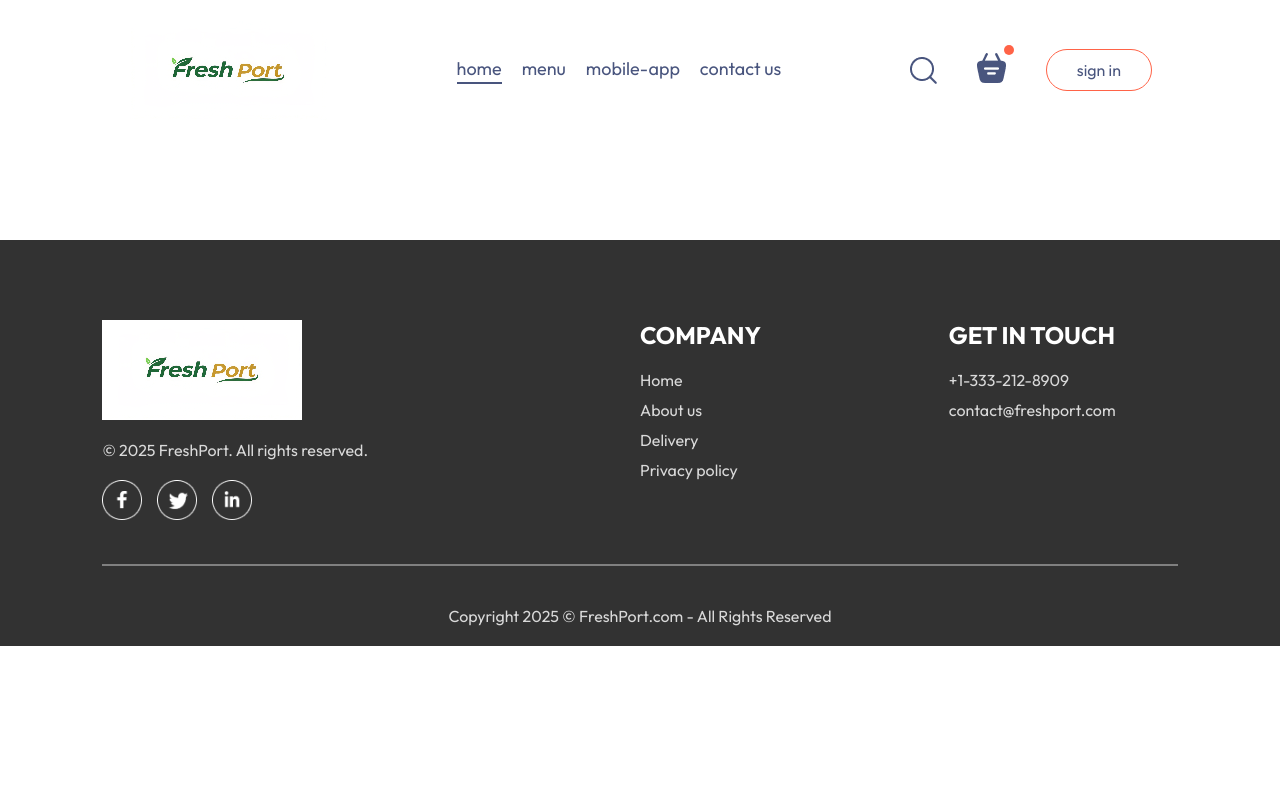
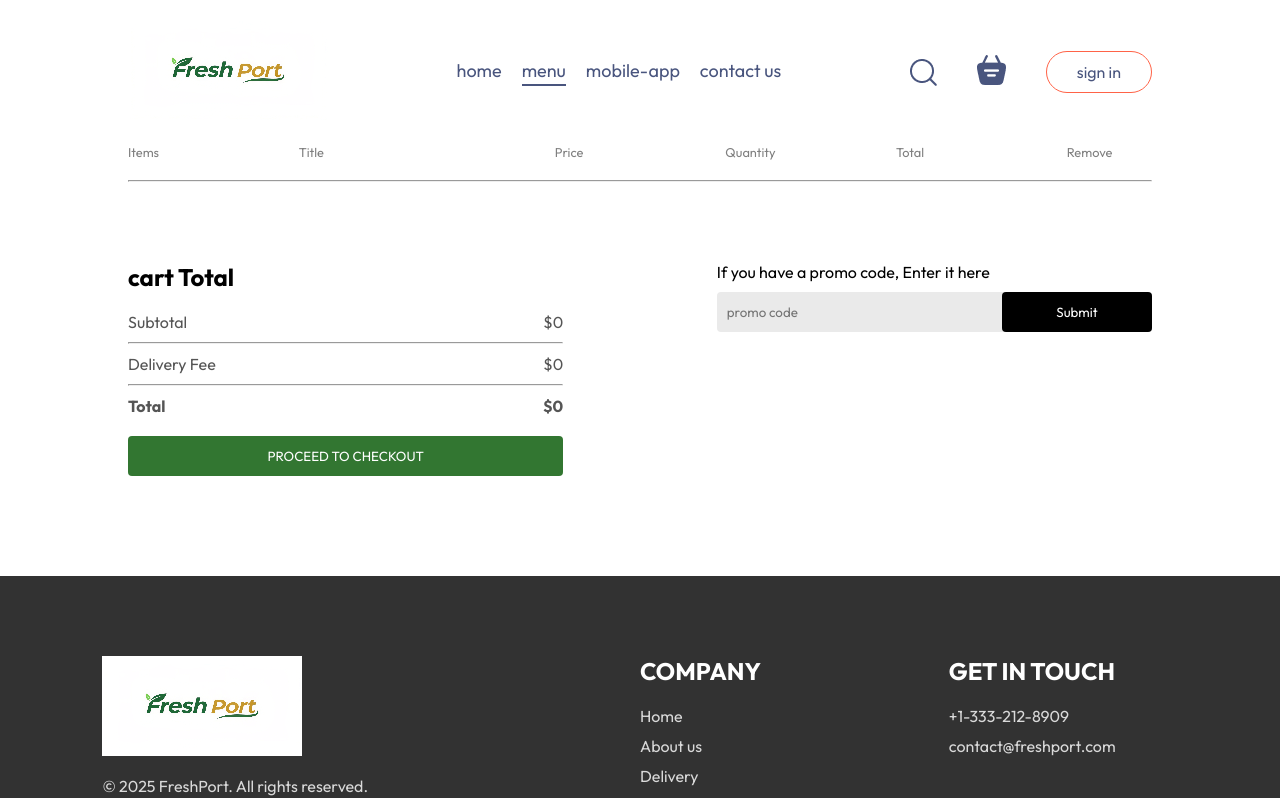
Before and after one commit to Toufique31/FreshPort, a React (Vite) app in the folder frontend/: page /cart in a window 1280 px wide. Shown: the top 798 px of the page. Built offline with nearby package versions, Linux system fonts and the light colour scheme.

Commit message:
Created and integrated the Cart and PlaceOrder Page

```diff
--- a/frontend/src/components/Navbar/Navbar.jsx
+++ b/frontend/src/components/Navbar/Navbar.jsx
@@ -1,15 +1,18 @@
-import React, { useState } from 'react';
+import React, { useContext, useState } from 'react';
 import './Navbar.css';
 import {assets} from '../../assets/assets';
 import {Link} from 'react-router-dom';
+import { StoreContext } from '../../context/StoreContext';
 const Navbar = ({setShowLogin}) => {
 
-    const [menu,setMenu]= useState("home");
+    const [menu,setMenu]= useState("menu");
+
+    const {getTotalCartAmount}= useContext(StoreContext)
 
 
   return (
     <div className='navbar'>
-      <img src={assets.logo} alt="" className="logo" />
+      <Link to='/'><img src={assets.logo} alt="" className="logo" /></Link>
       <ul className="navbar-menu">
         <Link to='/' onClick={()=>setMenu("home")}className={menu==="home"?"active":""}>home</Link>
         <a href='#explore-menu' onClick={()=>setMenu("menu")}className={menu==="menu"?"active":""}>menu</a>
@@ -19,8 +22,8 @@
       <div className="navbar-right">
         <img src={assets.search_icon} alt="" />
         <div className="navbar-search-icon">
-            <img src={assets.basket_icon} alt="" />
-            <div className="dot"></div>
+            <Link to='/cart'><img src={assets.basket_icon} alt="" /></Link>
+            <div className={getTotalCartAmount()===0?"":"dot"}></div>
         </div>
         <button onClick={()=>setShowLogin(true)}>sign in</button>
       </div>
--- a/frontend/src/context/StoreContext.jsx
+++ b/frontend/src/context/StoreContext.jsx
@@ -2,36 +2,45 @@
 import { food_list } from "../assets/assets";
 
 
-export const StoreContext=createContext(null);
+export const StoreContext = createContext(null);
 
-const StoreContextProvider=(props)=>{
+const StoreContextProvider = (props) => {
 
 
-    const[cartItems,setCartItems]=useState({});
+    const [cartItems, setCartItems] = useState({});
 
-    const addToCart=(itemId)=>{
-        if(!cartItems[itemId]){
-            setCartItems((prev)=>({...prev,[itemId]:1}))
-        }else{
-            setCartItems((prev)=>({...prev,[itemId]:prev[itemId]+1}))
-        } ;
+    const addToCart = (itemId) => {
+        if (!cartItems[itemId]) {
+            setCartItems((prev) => ({ ...prev, [itemId]: 1 }))
+        } else {
+            setCartItems((prev) => ({ ...prev, [itemId]: prev[itemId] + 1 }))
+        };
     };
 
-    const removeFromCart=(itemId)=>{
-        setCartItems((prev)=>({...prev,[itemId]:prev[itemId]-1}) )
+    const removeFromCart = (itemId) => {
+        setCartItems((prev) => ({ ...prev, [itemId]: prev[itemId] - 1 }))
     };
-    useEffect(()=>{
-        console.log(cartItems);
-    },[cartItems]);
 
-    const contextValue={
+    const getTotalCartAmount = () => {
+        let totalAmount = 0;
+        for (const item in cartItems) {
+            if (cartItems[item] > 0) {
+                let itemInfo = food_list.find((product) => product._id === item);
+                totalAmount += itemInfo.price * cartItems[item];
+            }
+        }
+        return totalAmount;
+    }
+
+    const contextValue = {
         food_list,
         cartItems,
         setCartItems,
         addToCart,
-        removeFromCart
+        removeFromCart,
+        getTotalCartAmount
     };
-    return(
+    return (
         <StoreContext.Provider value={contextValue}>
             {props.children}
         </StoreContext.Provider>
--- a/frontend/src/pages/Cart/Cart.css
+++ b/frontend/src/pages/Cart/Cart.css
@@ -0,0 +1,87 @@
+.cart{
+    margin-top: 100px;
+}
+.cart-items-title{
+    display: grid;
+    grid-template-columns:1fr 1.5fr 1fr 1fr 1fr 0.5fr;
+    align-items: center;
+    color: grey;
+    font-size: max(1vw,12px);
+}
+.cart-items-item{
+    margin: 10px 0px;
+    color: black;
+}
+.cart-items-item img{
+    width: 50px;
+}
+.cart hr{
+    height:1px;
+    background-color: #e2e2e2;
+    border:none;
+}
+.cart-items-item .cross{
+    cursor:pointer;
+}
+.cart-bottom{
+    margin-top: 80px;
+    display: flex;
+    justify-content: space-between;
+    gap: max(12vw,20px);
+}
+.cart-total{
+    flex:1;
+    display:flex;
+    flex-direction: column;
+    gap:20px;
+}
+.cart-total-details{
+    display:flex;
+    justify-content: space-between;
+    color:#555;
+}
+.cart-total hr{
+    margin: 10px 0px;
+}
+.cart-total button{
+    border:none;
+    color:white;
+    background-color: rgb(50, 118, 49);
+    width: max(15vw 200px);
+    padding: 12px 0px;
+    border-radius: 4px;
+    cursor:pointer;
+}
+.cart-promocode{
+    flex:1
+}
+.cart-promocode-input{
+    margin-top: 10px;
+    display: flex;
+    justify-content: space-between;
+    align-items: center;
+    background-color:#eaeaea;
+    border-radius: 4px;
+}
+.cart-promocode-input input{
+    background: transparent;
+    border:none;
+    outline:none;
+    padding-left: 10px;
+}
+.cart-promocode-input button{
+    width: max(10vw,150px);
+    padding: 12px 5px;
+    background-color:black;
+    border:none;
+    color:white;
+    border-radius: 4px;
+}
+@media(max-width:750px){
+    .cart-bottom{
+        flex-direction: column-reverse;
+    }
+    .cart-promocode{
+        justify-content:start;
+    }
+}
--- a/frontend/src/pages/Cart/Cart.jsx
+++ b/frontend/src/pages/Cart/Cart.jsx
@@ -1,9 +1,76 @@
-import React from 'react'
+import React, { useContext } from 'react'
 import './Cart.css'
+import { StoreContext } from '../../context/StoreContext'
+import { useNavigate } from 'react-router-dom';
 const Cart = () => {
+
+  const { cartItems, food_list, removeFromCart ,getTotalCartAmount } = useContext(StoreContext);
+
+  const navigate=useNavigate();
+
   return (
-    <div>
+    <div classname='cart'>
+      <div className="cart-items">
+        <div className="cart-items-title">
+          <p>Items</p>
+          <p>Title</p>
+          <p>Price</p>
+          <p>Quantity</p>
+          <p>Total</p>
+          <p>Remove</p>
+        </div>
+        <br />
+        <hr />
+        {food_list.map((item, index) => {
+          if (cartItems[item._id] > 0) {
+            return (
+              <div>
+                <div className='cart-items-title cart-items-item'>
+                  <img src={item.image} alt="" />
+                  <p>{item.name}</p>
+                  <p>${item.price}</p>
+                  <p>{cartItems[item._id]}</p>
+                  <p>${item.price * cartItems[item._id]}</p>
+                  <p onClick={()=>removeFromCart(item._id)} className='cross'>x</p>
+                </div>
+                <hr />
+              </div>
 
+            )
+          }
+        })}
+      </div>
+      <div className="cart-bottom">
+        <div className="cart-total">
+          <h2>cart Total</h2>
+          <div>
+            <div className="cart-total-details">
+              <p>Subtotal</p>
+              <p>${getTotalCartAmount()}</p>
+            </div>
+            <hr/>
+            <div className="cart-total-details">
+              <p>Delivery Fee</p>
+              <p>${getTotalCartAmount()===0?0:2}</p>
+            </div>
+            <hr/>
+            <div className="cart-total-details">
+              <b>Total</b>
+              <b>${getTotalCartAmount()===0?0:getTotalCartAmount()+2}</b>
+            </div>
+          </div>
+          <button onClick={()=>navigate('/order')} >PROCEED TO CHECKOUT</button>
+        </div>
+        <div className="cart-promocode">
+          <div>
+            <p>If you have a promo code, Enter it here</p>
+            <div className='cart-promocode-input'>
+              <input type="text" placeholder='promo code' />
+              <button>Submit</button>
+            </div>
+          </div>
+        </div>
+      </div>
     </div>
   )
 }
--- a/frontend/src/pages/PlaceOrder/PlaceOrder.css
+++ b/frontend/src/pages/PlaceOrder/PlaceOrder.css
@@ -0,0 +1,37 @@
+.place-order{
+    display: flex;
+    align-items: start;
+    justify-content: space-between;
+    gap:50px;
+    margin-top: 100px;
+}
+.place-order-left{
+    width: 100%;
+    max-width: max(30%,500px);
+}
+.place-order-left .title{
+    font-size: 30px;
+    font-weight: 600;
+    margin-bottom: 50px;
+}
+.place-order-left input{
+    margin-bottom: 15px;
+    width: 100%;
+    padding: 10px;
+    border: 1px solid #c5c5c5;
+    border-radius: 4px;
+    outline-color: rgb(50, 118, 49);
+}
+.place-order-left .multi-fields{
+    display: flex;
+    gap: 10px;
+}
+.place-order-right{
+    width: 100%;
+    max-width: max(40%,500px);
+}
+.place-order-right .cart-total button{
+    margin-top: 30px;
+    background-color: rgb(50, 118, 49);
+
+}
--- a/frontend/src/pages/PlaceOrder/PlaceOrder.jsx
+++ b/frontend/src/pages/PlaceOrder/PlaceOrder.jsx
@@ -1,10 +1,53 @@
-import React from 'react'
+import React, { useContext } from 'react'
 import './PlaceOrder.css'
+import { StoreContext } from '../../context/StoreContext'
 const PlaceOrder = () => {
+
+  const {getTotalCartAmount}= useContext(StoreContext)
+
   return (
-    <div>
-
-    </div>
+    <form className='place-order'>
+      <div className="place-order-left">
+        <p className="title">Delivery Information</p>
+        <div className="multi-fields">
+          <input type="text" placeholder='First name'/>
+          <input type="text" placeholder='Last name'/>
+        </div>
+        <input type="email" placeholder='Email address'/>
+        <input type="text" placeholder='Street'/>
+        <div className="multi-fields">
+          <input type="text" placeholder='City'/>
+          <input type="text" placeholder='State'/>
+        </div>
+        <div className="multi-fields">
+          <input type="text" placeholder='Zip Code'/>
+          <input type="text" placeholder='Country'/>
+        </div>
+        <input type="text" placeholder='Phone' />
+      </div>
+      <div className="place-order-right">
+          <div className="cart-total">
+          <h2>Cart Totals</h2>
+          <div>
+            <div className="cart-total-details">
+              <p>Subtotal</p>
+              <p>${getTotalCartAmount()}</p>
+            </div>
+            <hr/>
+            <div className="cart-total-details">
+              <p>Delivery Fee</p>
+              <p>${getTotalCartAmount()===0?0:2}</p>
+            </div>
+            <hr/>
+            <div className="cart-total-details">
+              <b>Total</b>
+              <b>${getTotalCartAmount()===0?0:getTotalCartAmount()+2}</b>
+            </div>
+          </div>
+          <button>PROCEED TO PAYMENT</button>
+        </div>
+      </div>
+    </form>
   )
 }
 
```
